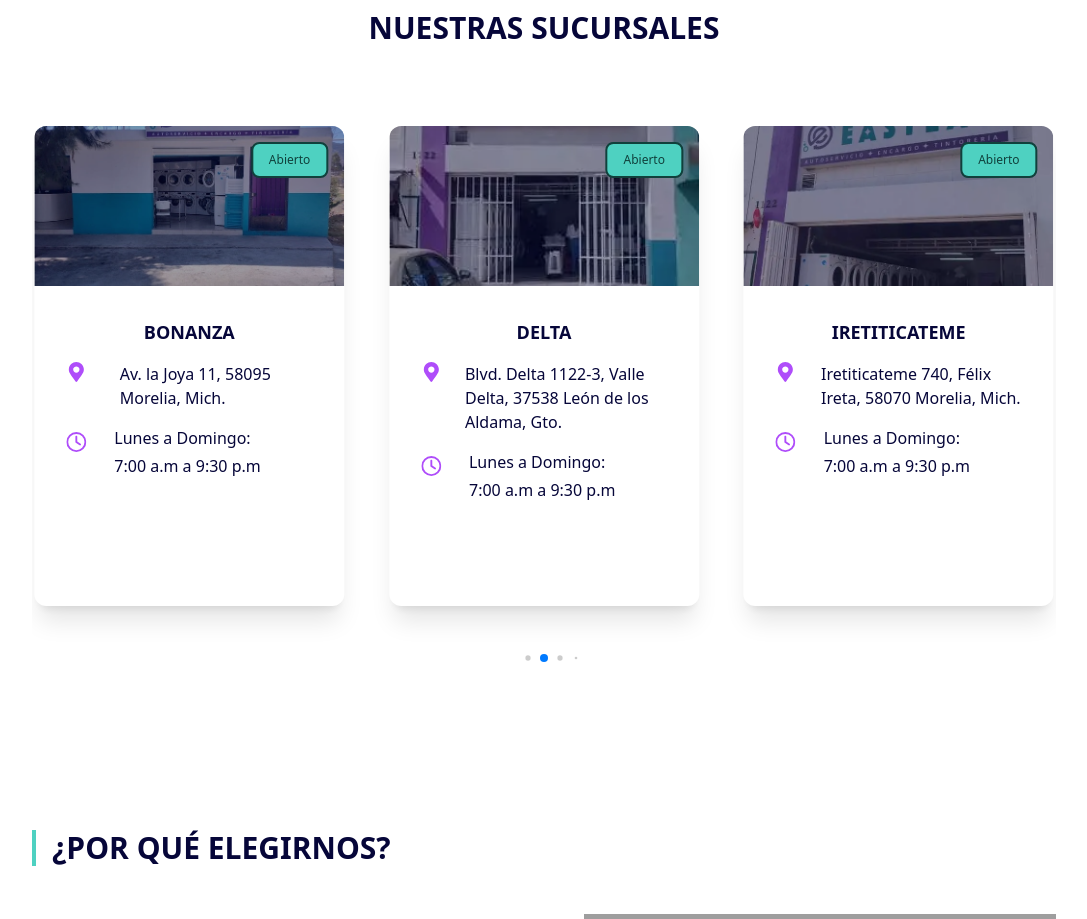
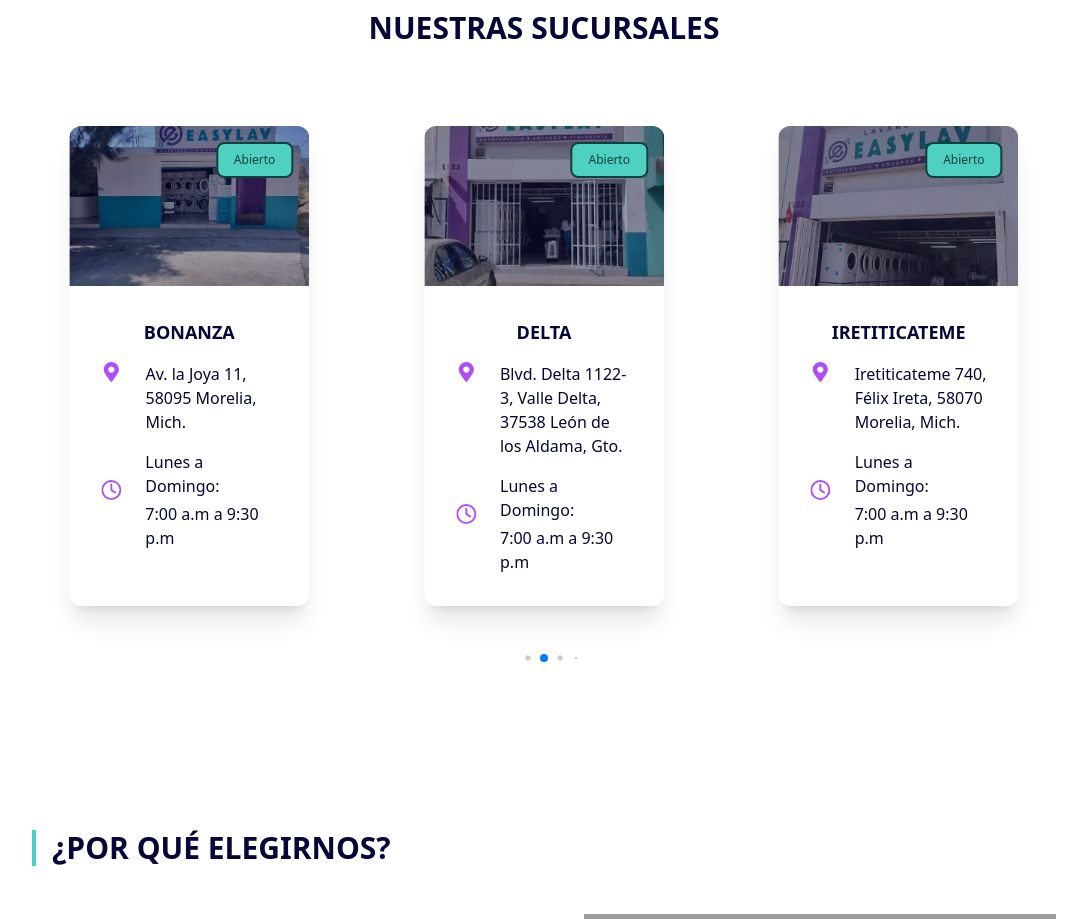
Before and after one commit to dspwebstudiomx/easylav-react, a React (Vite) app: page / in a window 1280 px wide. Shown: the part 5580-6499 px from the top of the page, without its empty margins (96-1183 px from the left). Built offline with nearby package versions, Linux system fonts and the light colour scheme; no server answers; grey boxes are pictures that could not be loaded.

Commit message:
refactor: ajusta el ancho máximo del componente SucursalCard para mejorar la presentación en pantallas pequeñas

```diff
--- a/src/components/cards/SucursalCard.jsx
+++ b/src/components/cards/SucursalCard.jsx
@@ -115,7 +115,7 @@ const SucursalCard = ({
       id={`sucursal-${title}`}
       key={title}
       className={classNames(
-        'animate__animated animate__fadeIn animate__slower bg-light text-dark flex flex-col relative mx-auto w-full justify-center items-center overflow-hidden rounded-xl shadow-xl sm:w-[210px] md:w-[310px]',
+        'animate__animated animate__fadeIn animate__slower bg-light text-dark flex flex-col relative mx-auto justify-center items-center overflow-hidden rounded-xl shadow-xl max-w-[240px] md:w-[310px]',
         { 'z-10': showModal }
       )}>
       {/* Imagen */}
```
